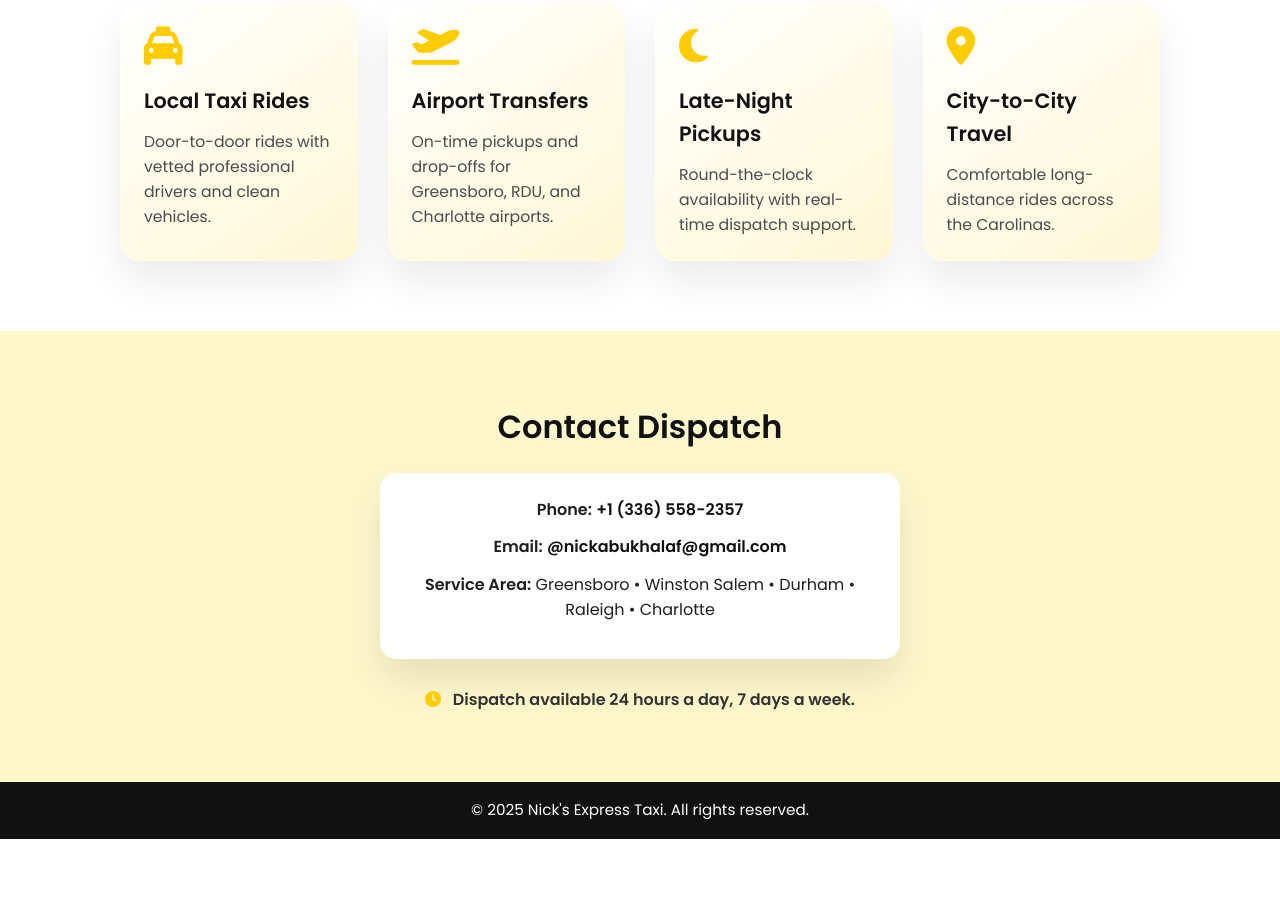
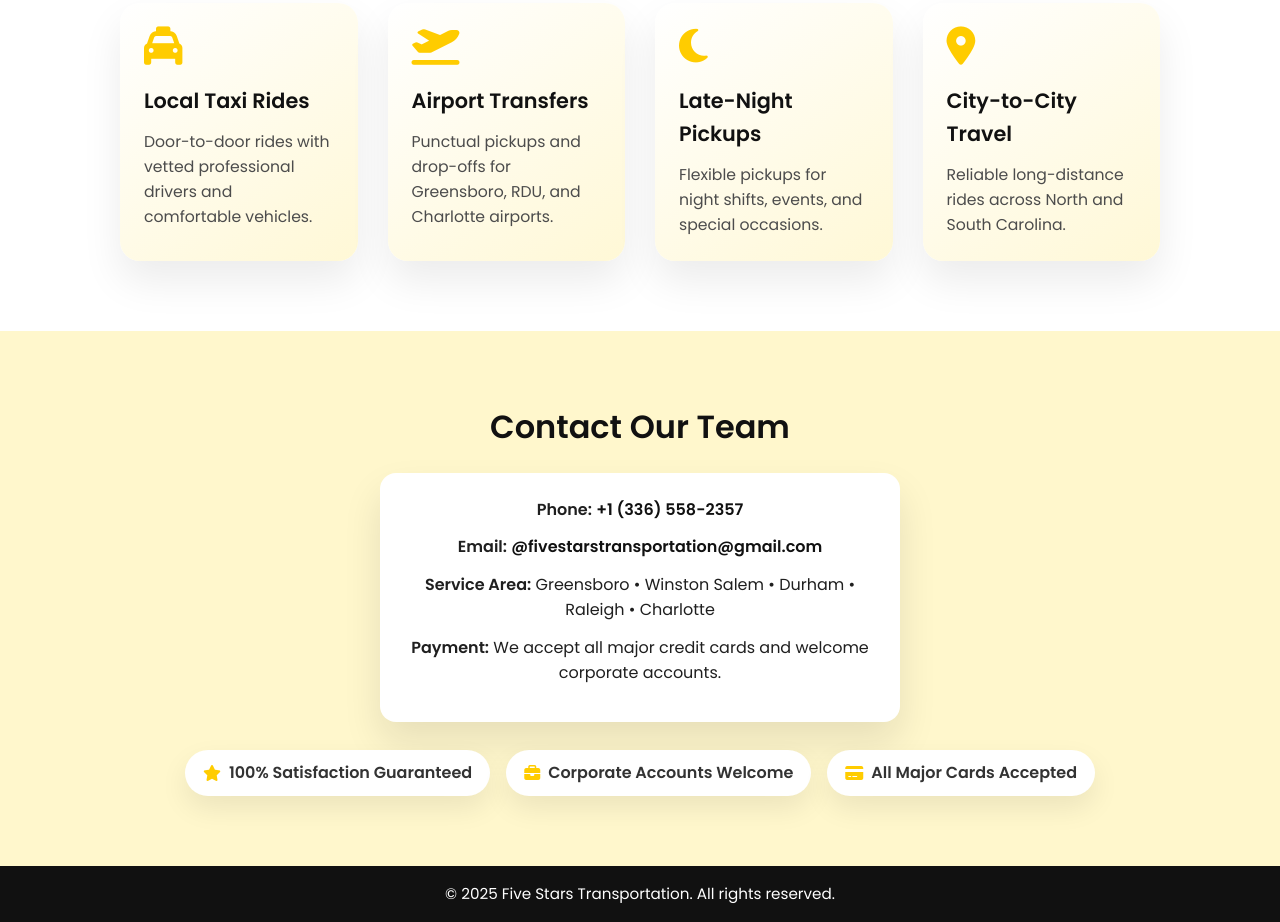
Before and after one commit to saraabu/Nicks-Express-taxi, a plain HTML site: page index.html in a window 1280 px wide. Shown: the part 775-1697 px from the top of the page. Before the commit the page ends 1614 px from the top, so only its background shows below. Drawn offline with Linux system fonts and the light colour scheme.

Commit message:
Updated homepage design (yellow theme, better layout)

```diff
--- a/index.html
+++ b/index.html
@@ -3,10 +3,10 @@
   <head>
     <meta charset="UTF-8" />
     <meta name="viewport" content="width=device-width, initial-scale=1.0" />
-    <title>Nick's Express Taxi | Taxi Service</title>
+    <title>Five Stars Transportation | Taxi Service</title>
     <meta
       name="description"
-      content="Nick's Express Taxi provides dependable 24/7 taxi and airport transfer services across the Carolinas. Call now for a fast, professional ride."
+      content="Five Stars Transportation delivers dependable taxi and airport transportation services across the Carolinas with professional drivers and smooth booking."
     />
     <link rel="stylesheet" href="style.css" />
 
@@ -26,15 +26,15 @@
     <!-- Header -->
     <header>
       <div class="brand">
-        <h1>Nick's Express Taxi</h1>
-        <p>Reliable Taxi Service in the Carolinas</p>
+        <h1>Five Stars Transportation</h1>
+        <p>Professional Taxi & Transportation in the Carolinas</p>
       </div>
       <nav aria-label="Primary">
         <a href="#services">Services</a>
         <a href="#contact">Contact</a>
         <a class="nav-cta" href="tel:+13365582357"
           ><i class="fa-solid fa-phone-volume" aria-hidden="true"></i
-          ><span>Call Now</span></a
+          ><span>Book a Ride</span></a
         >
       </nav>
     </header>
@@ -47,12 +47,12 @@
         <div class="hero-content">
           <h2>Fast, Professional & On Time</h2>
           <p>
-            24/7 taxi and airport transfer service covering Greensboro, Winston
+            Premier taxi and airport transportation serving Greensboro, Winston
             Salem, Durham, Raleigh, and Charlotte.
           </p>
           <a class="cta-button" href="tel:+13365582357">
             <i class="fa-solid fa-phone-volume" aria-hidden="true"></i>
-            <span>Call Dispatch</span>
+            <span>Call to Schedule</span>
           </a>
         </div>
       </section>
@@ -65,34 +65,34 @@
             <i class="fa-solid fa-taxi" aria-hidden="true"></i>
             <h3>Local Taxi Rides</h3>
             <p>
-              Door-to-door rides with vetted professional drivers and clean
-              vehicles.
+              Door-to-door rides with vetted professional drivers and
+              comfortable vehicles.
             </p>
           </div>
           <div class="service-card">
             <i class="fa-solid fa-plane-departure" aria-hidden="true"></i>
             <h3>Airport Transfers</h3>
             <p>
-              On-time pickups and drop-offs for Greensboro, RDU, and Charlotte
+              Punctual pickups and drop-offs for Greensboro, RDU, and Charlotte
               airports.
             </p>
           </div>
           <div class="service-card">
             <i class="fa-solid fa-moon" aria-hidden="true"></i>
             <h3>Late-Night Pickups</h3>
-            <p>Round-the-clock availability with real-time dispatch support.</p>
+            <p>Flexible pickups for night shifts, events, and special occasions.</p>
           </div>
           <div class="service-card">
             <i class="fa-solid fa-location-dot" aria-hidden="true"></i>
             <h3>City-to-City Travel</h3>
-            <p>Comfortable long-distance rides across the Carolinas.</p>
+            <p>Reliable long-distance rides across North and South Carolina.</p>
           </div>
         </div>
       </section>
 
       <!-- Contact -->
       <section id="contact">
-        <h2>Contact Dispatch</h2>
+        <h2>Contact Our Team</h2>
         <address>
           <p>
             <strong>Phone:</strong>
@@ -100,16 +100,32 @@
           </p>
           <p>
             <strong>Email:</strong>
-            <a href="mailto:nickabukhalaf@gmail.com">@nickabukhalaf@gmail.com</a>
+            <a href="mailto:@fivestarstransportation@gmail.com"
+              >@fivestarstransportation@gmail.com</a
+            >
           </p>
           <p>
             <strong>Service Area:</strong> Greensboro • Winston Salem • Durham •
             Raleigh • Charlotte
           </p>
+          <p>
+            <strong>Payment:</strong> We accept all major credit cards and
+            welcome corporate accounts.
+          </p>
         </address>
-        <p class="service-hours">
-          <i class="fa-solid fa-clock" aria-hidden="true"></i> Dispatch
-          available 24 hours a day, 7 days a week.
+        <p class="service-badges">
+          <span
+            ><i class="fa-solid fa-star" aria-hidden="true"></i> 100%
+            Satisfaction Guaranteed</span
+          >
+          <span
+            ><i class="fa-solid fa-briefcase" aria-hidden="true"></i> Corporate
+            Accounts Welcome</span
+          >
+          <span
+            ><i class="fa-solid fa-credit-card" aria-hidden="true"></i> All
+            Major Cards Accepted</span
+          >
         </p>
       </section>
     </main>
@@ -117,8 +133,8 @@
     <!-- Footer -->
     <footer>
       <p>
-        © <span id="current-year">2025</span> Nick's Express Taxi. All rights
-        reserved.
+        © <span id="current-year">2025</span> Five Stars Transportation. All
+        rights reserved.
       </p>
     </footer>
 
--- a/style.css
+++ b/style.css
@@ -252,18 +252,28 @@ header .nav-cta:focus-visible {
   text-decoration: underline;
 }
 
-#contact .service-hours {
+#contact .service-badges {
   margin-top: 28px;
   color: #333333;
   font-weight: 600;
-  max-width: 520px;
-  margin-left: auto;
-  margin-right: auto;
+  display: flex;
+  flex-wrap: wrap;
+  justify-content: center;
+  gap: 16px;
 }
 
-#contact .service-hours i {
+#contact .service-badges span {
+  display: inline-flex;
+  align-items: center;
+  gap: 8px;
+  background: #ffffff;
+  border-radius: 999px;
+  padding: 10px 18px;
+  box-shadow: 0 12px 28px rgba(17, 17, 17, 0.08);
+}
+
+#contact .service-badges i {
   color: #ffcc00;
-  margin-right: 8px;
 }
 
 /* Footer */
@@ -352,6 +362,15 @@ footer {
   #contact address {
     padding: 24px 20px;
   }
+
+  #contact .service-badges {
+    flex-direction: column;
+    align-items: stretch;
+  }
+
+  #contact .service-badges span {
+    justify-content: center;
+  }
 }
 
 @media (max-width: 520px) {
```
Also changed, not shown: Screenshot 2025-09-08 at 1.27.01 PM.png (added), 2 other files.
